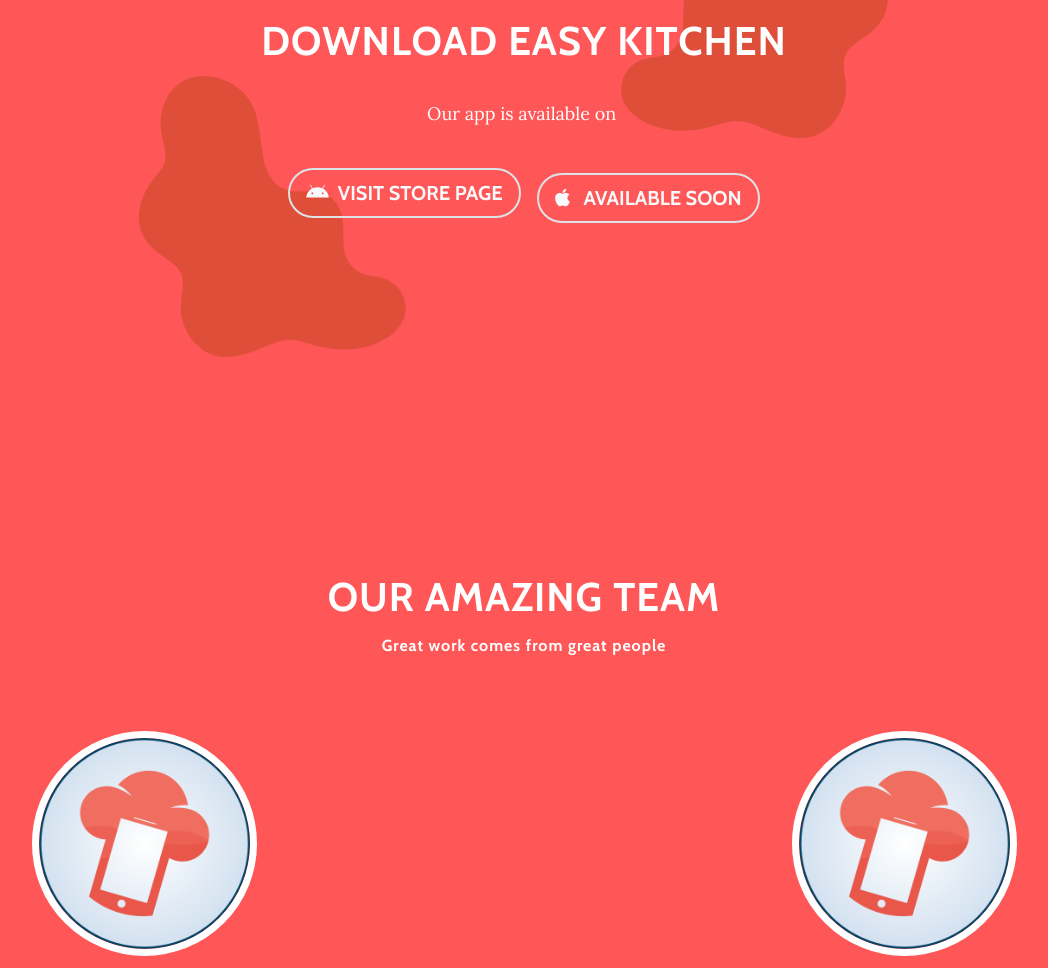
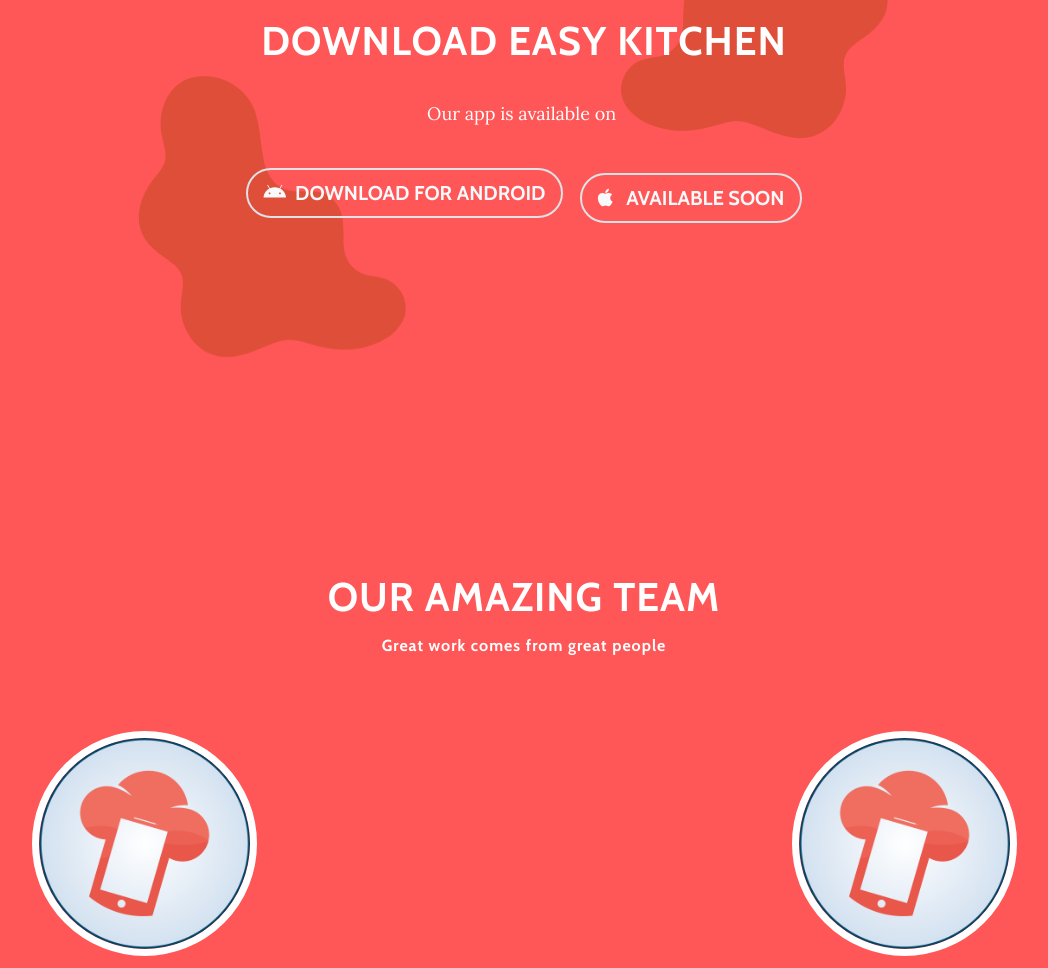
Before and after one commit to KvRae/EasyKitchenWebsite, a plain HTML site: page index.html in a window 1280 px wide. Shown: the part 2113-3081 px from the top of the page, without its empty margins (116-1164 px from the left). Drawn offline with nearby package versions, Linux system fonts and the light colour scheme.

Commit message:
Update index.html

```diff
--- a/index.html
+++ b/index.html
@@ -91,7 +91,7 @@
             <div class="col-lg-8 mx-auto">
                 <h1 data-aos="fade-up" data-aos-once="true">Download Easy kitchen</h1>
                 <p data-aos="fade-up" data-aos-delay="100" data-aos-once="true">Our app is available on&nbsp;</p>
-                <a class="btn btn-primary btn-lg link-light border rounded-pill border-2 btn-default " role="button" data-aos="fade-up" data-aos-delay="100" data-aos-once="true" href="#" style="margin-right: 12px;"><i class="fab fa-android"></i>&nbsp; visit STORE page</a>
+                <a class="btn btn-primary btn-lg link-light border rounded-pill border-2 btn-default " role="button" data-aos="fade-up" data-aos-delay="100" data-aos-once="true" href="https://github.com/KvRae/Easy-Kitchen-Android/blob/ef6e6466674b43b742293de00aebe82ae0d85bec/app/release/app-release.apk" download="app-release.apk" style="margin-right: 12px;"><i class="fab fa-android"></i>&nbsp; Download for android</a>
                 <a  style="margin-top: 10px;" class="btn btn-primary btn-lg link-light border rounded-pill border-2 btn-default" role="button" data-aos="fade-up" data-aos-delay="150" data-aos-once="true" href="#"><i class="fab fa-apple"></i>&nbsp; &nbsp;available soon</a>
             </div>
         </div>
```
